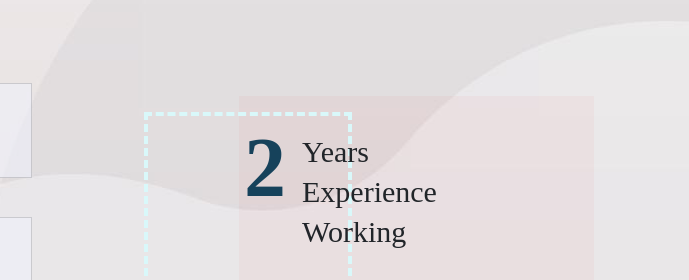
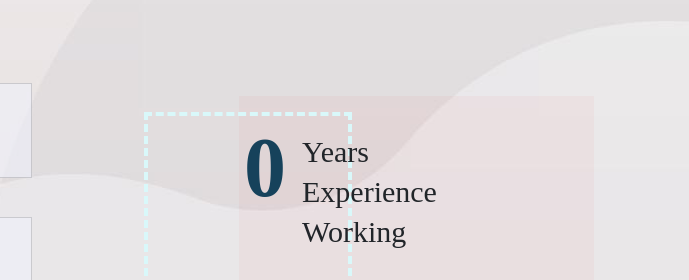
Before and after one commit to arpitkb/portfolio-page, a plain HTML site: page index.html in a window 1280 px wide. Shown: the part 1340-1620 px from the top of the page, 591-1280 px from the left. Drawn offline with nearby package versions, Linux system fonts and the light colour scheme; a web font is replaced by a local one.

Commit message:
Update index.html

```diff
--- a/index.html
+++ b/index.html
@@ -204,7 +204,7 @@
                     <div class="col-xl-6 col-lg-12 col-md-12">
                         <div class="experience-area">
                             <div class="d-flex flex-row years-area">
-                                <h2 class="years p-3">2</h2>
+                                <h2 class="years p-3">0</h2>
                                 <h2>
                                     <span>Years</span>
                                     <span>Experience</span>
```
